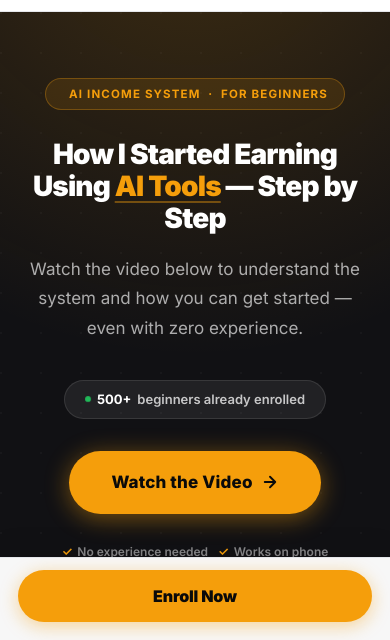
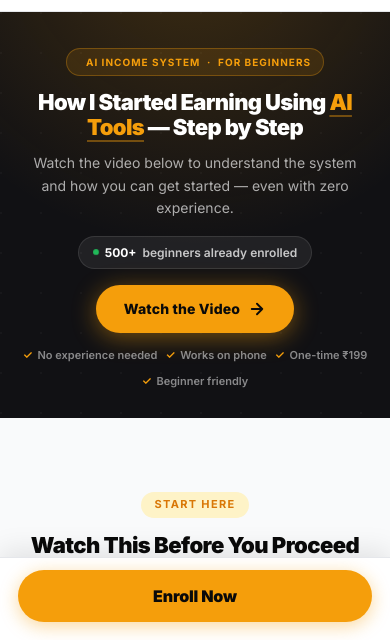
Before and after one commit to Tarushi0106/G-project, a website: page index.html in a window 390 px wide. Shown: the part 204-844 px from the top of the page. Drawn offline with Linux system fonts and the light colour scheme.

Commit message:
Compact hero section on mobile to fit in one screen
Co-Authored-By: Claude Sonnet 4.6 <noreply@anthropic.com>

```diff
--- a/index.html
+++ b/index.html
@@ -645,7 +645,16 @@ body{
 @media(max-width:768px){
   .pcard{padding:32px 22px}
   #stickyCta{display:block}
-  .hero{padding:64px 0 56px}
+}
+@media(max-width:640px){
+  .hero{padding:32px 0 28px}
+  .hero-chip{font-size:10px;padding:5px 12px;margin-bottom:14px}
+  .hero h1{font-size:22px;margin-bottom:12px}
+  .hero-sub{font-size:14px;margin-bottom:16px;line-height:1.6}
+  .hero-stats{font-size:12px;padding:6px 14px;margin-bottom:16px}
+  .btn-lg{font-size:14px;padding:13px 28px}
+  .hero-pills{margin-top:14px;gap:8px}
+  .pill{font-size:11px}
 }
 @keyframes modalIn{from{opacity:0;transform:scale(.92) translateY(18px)}to{opacity:1;transform:none}}
 </style>
```
